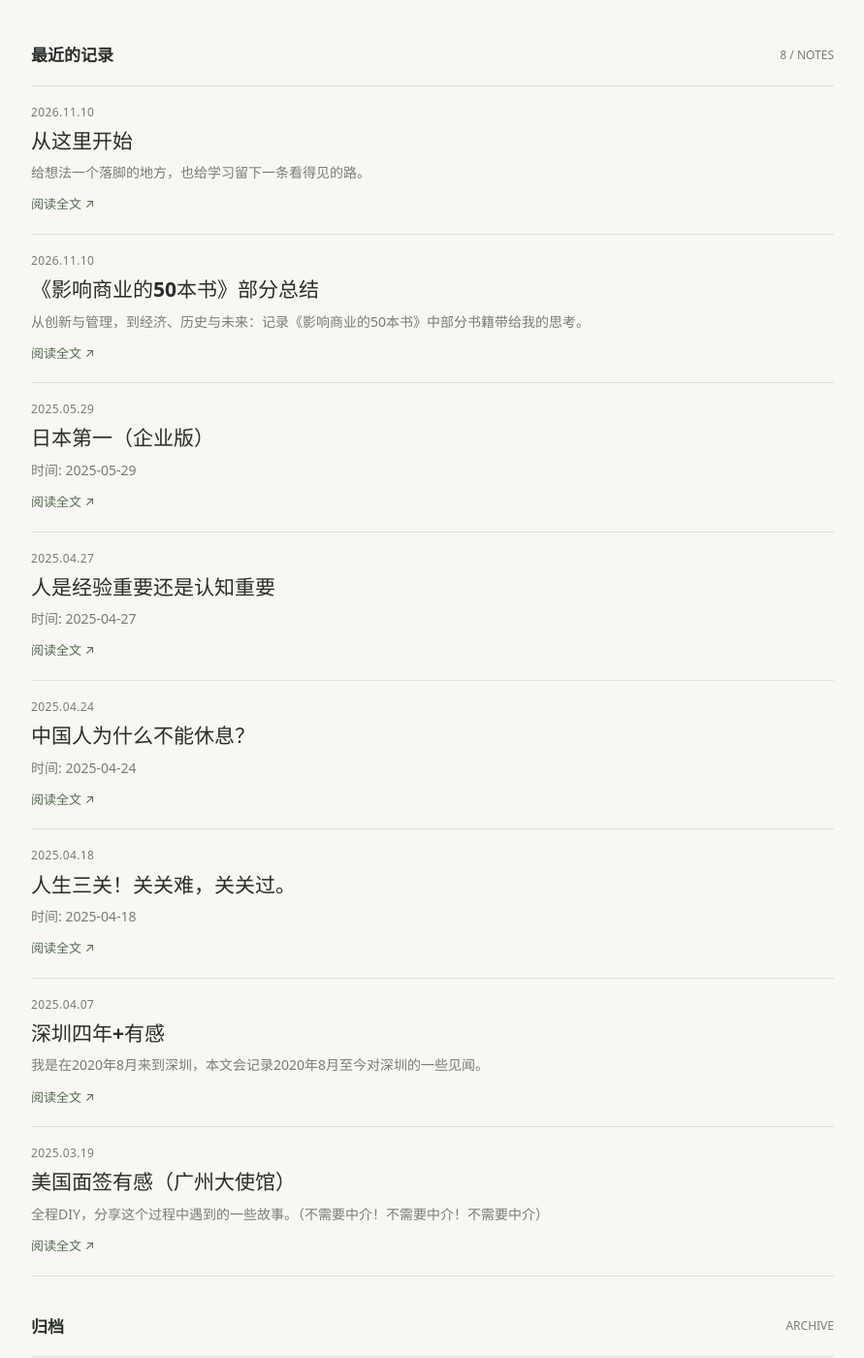
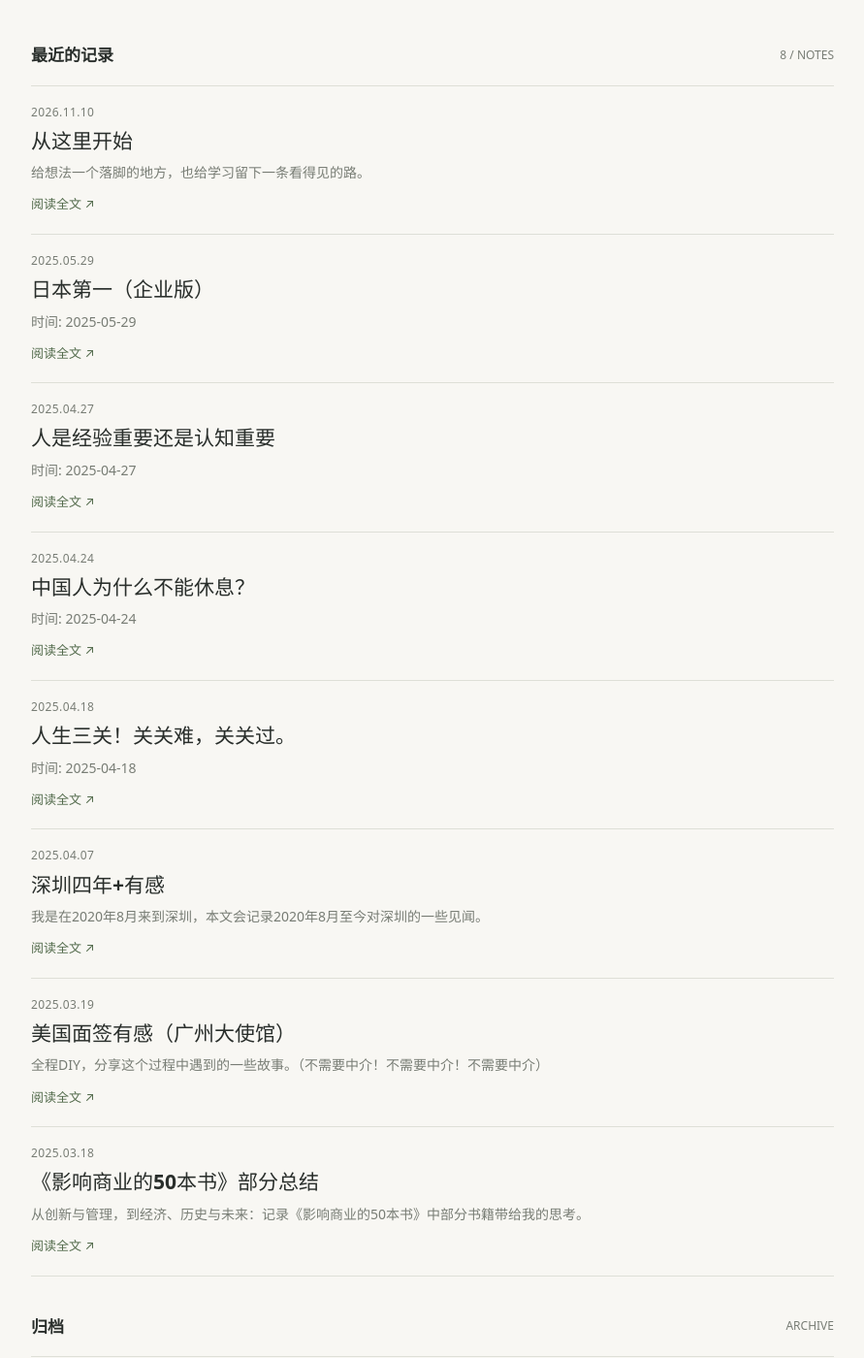
Before and after one commit to FindPie/Findpie.github.io, a Jekyll site: the page built from index.html, in a window 1280 px wide and 1400 px high, scrolled down 442 px. Shown: the whole window at 97% size, without its empty margins (194-1085 px from the left). Built offline with Jekyll 4.4.1, drawn with Linux system fonts in a browser that asks for light colours; some of the changed text lies outside the part shown.

Commit message:
Update 2025-03-18-business-books-notes.md

```diff
--- a/_posts/2026-11-10-business-books-notes.md
+++ b/_posts/2026-11-10-business-books-notes.md
@@ -1,7 +1,7 @@
 ---
 layout: post
 title: "《影响商业的50本书》部分总结"
-date: 2026-11-10
+date: 2025-03-18
 categories: [读书笔记]
 excerpt: "从创新与管理，到经济、历史与未来：记录《影响商业的50本书》中部分书籍带给我的思考。"
 ---
```
